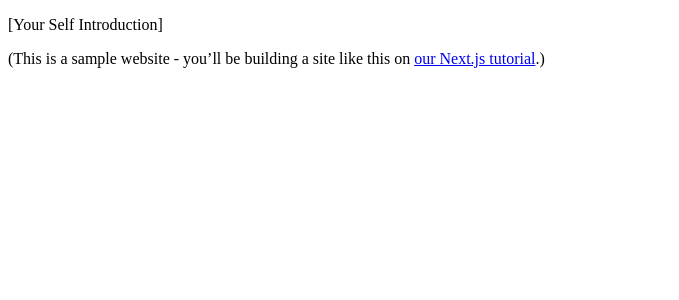
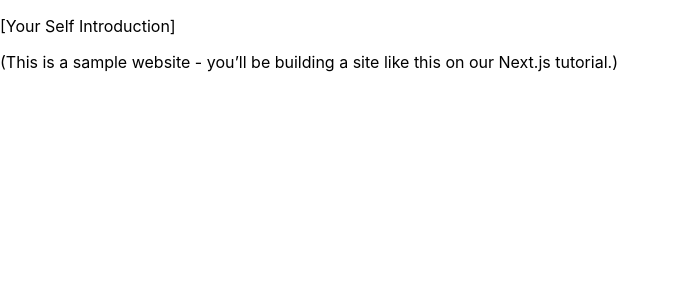
Before and after one commit to jay-dibs-victor/nextjs-chakra-e-learner-app-demo, a Next.js app: page / in a window 1280 px wide. Shown: the top 300 px of the page, without its empty margins (0-679 px from the left). Built offline with nearby package versions, Linux system fonts and the light colour scheme.

Commit message:
adds global generic minimalistic css

```diff
--- /dev/null
+++ b/core/assets/styles/globals.css
@@ -0,0 +1,25 @@
+html,
+body {
+  padding: 0;
+  margin: 0;
+  font-family: -apple-system, BlinkMacSystemFont, Segoe UI, Roboto, Oxygen,
+    Ubuntu, Cantarell, Fira Sans, Droid Sans, Helvetica Neue, monospace,
+    "Gill Sans Extrabold", sans-serif, ui-serif,fantacy,cursive;
+}
+
+html {
+  -webkit-text-size-adjust: 100% !important;
+  -ms-text-size-adjust: 100% !important;
+}
+
+a {
+  color: inherit;
+  text-decoration: none;
+}
+
+* {
+  -moz-box-sizing: border-box;
+  -webkit-box-sizing: border-box;
+  box-sizing: border-box;
+  scroll-behavior: smooth;
+}
--- /dev/null
+++ b/core/assets/styles/main.scss
@@ -0,0 +1,27 @@
+.header--inView {
+  position: fixed;
+  top: 0;
+  z-index: 100;
+  opacity: 0;
+
+  animation: header 0.5s forwards;
+}
+
+.layout {
+  transition: 0.2s ease-in;
+
+  &--shrink {
+    transform: scale(0.98) translate(-2.5px, 2.5px);
+    box-shadow: 0 0 20px 10px rgba(0, 0, 0, 0.5);
+  }
+
+  &--scale {
+    transform: scale(1);
+  }
+}
+
+@keyframes header {
+  to {
+    opacity: 1;
+  }
+}
--- a/core/libs/helpers/hooks/usePageReady.js
+++ b/core/libs/helpers/hooks/usePageReady.js
@@ -1,5 +1,4 @@
 import { useEffect, useState } from "react";
-
 /**
  * Get rid of Hydration Errors. e.g: `Warning: Text content did not match. Server: "HI" Client: "Hello" ...`
  *
--- a/jsconfig.json
+++ b/jsconfig.json
@@ -6,6 +6,7 @@
       "context/*": ["core/libs/context/*"],
       "hooks/*": ["core/libs/helpers/hooks/*"],
       "utils/*": ["core/libs/helpers/utils/*"]
+
     }
   }
 }
--- a/pages/_app.js
+++ b/pages/_app.js
@@ -1,5 +1,6 @@
 
-// import "../styles/global.css"
+import "../core/assets/styles/globals.css"
+import "../core/assets/styles/main.scss"
 import React from "react"
 export default function App({ Component, pageProps }) {
     return <Component {...pageProps} />
```
Also changed, not shown: package.json (+5 -6 lines), styles/global.css (deleted), 1 other file (tests, documents, lock files or other folders).
